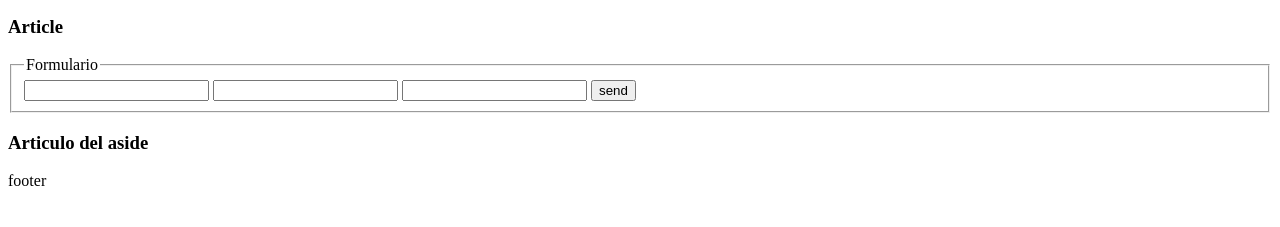
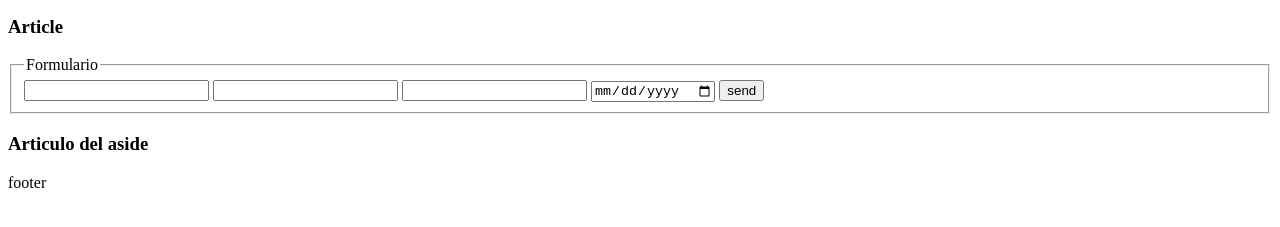
Before and after one commit to Emerson-1111/Hello-Git, a plain HTML site: page index.html in a window 1280 px wide. Shown: the part 155-382 px from the top of the page. Drawn offline with Linux system fonts and the light colour scheme.

Commit message:
se agrego un date

```diff
--- a/index.html
+++ b/index.html
@@ -31,6 +31,7 @@
                     <input type="number" name="nombre" />
                     <input type="email" name="mail" />
                     <input type="password" name="pass" />
+                    <input type="date" name="date">
                     <input type="button" value="send" />
                 </form>
             </fieldset>
```
